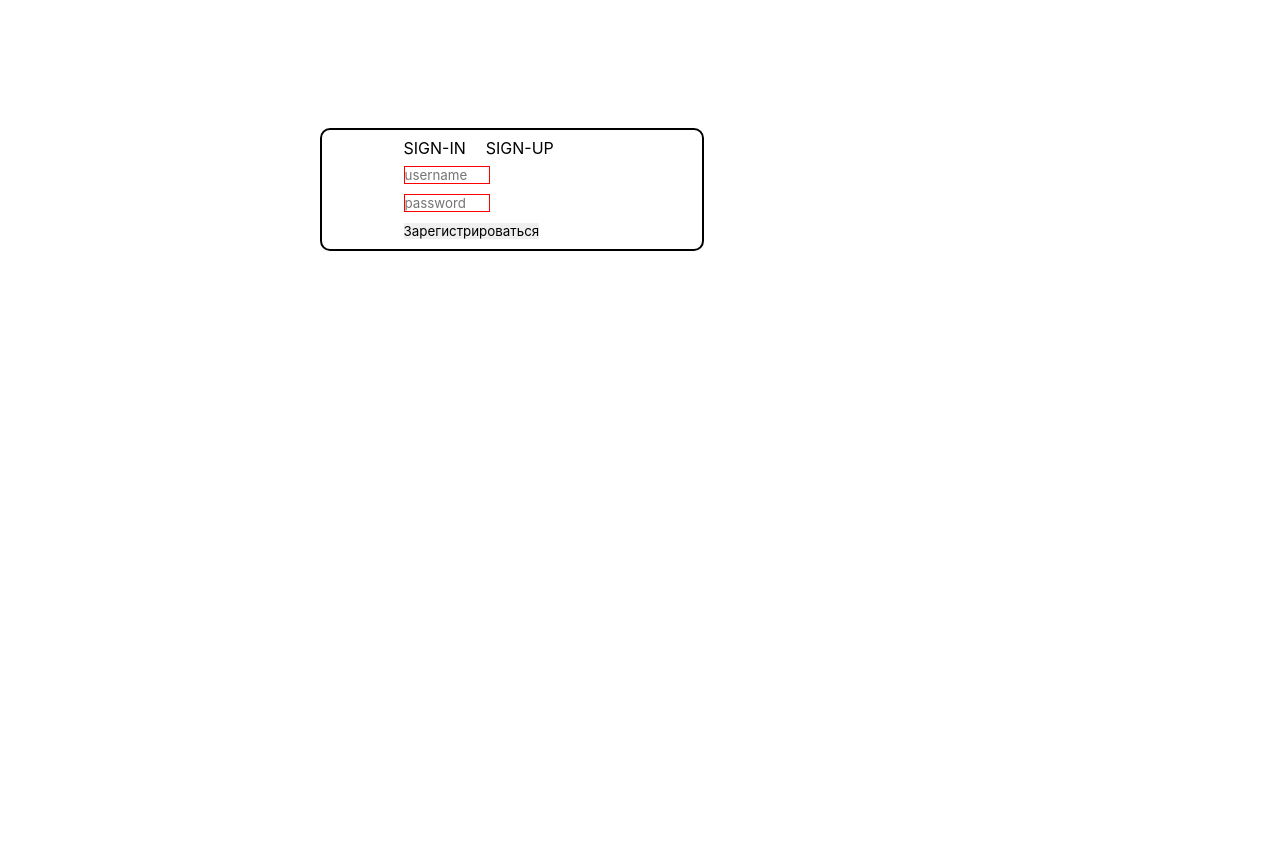
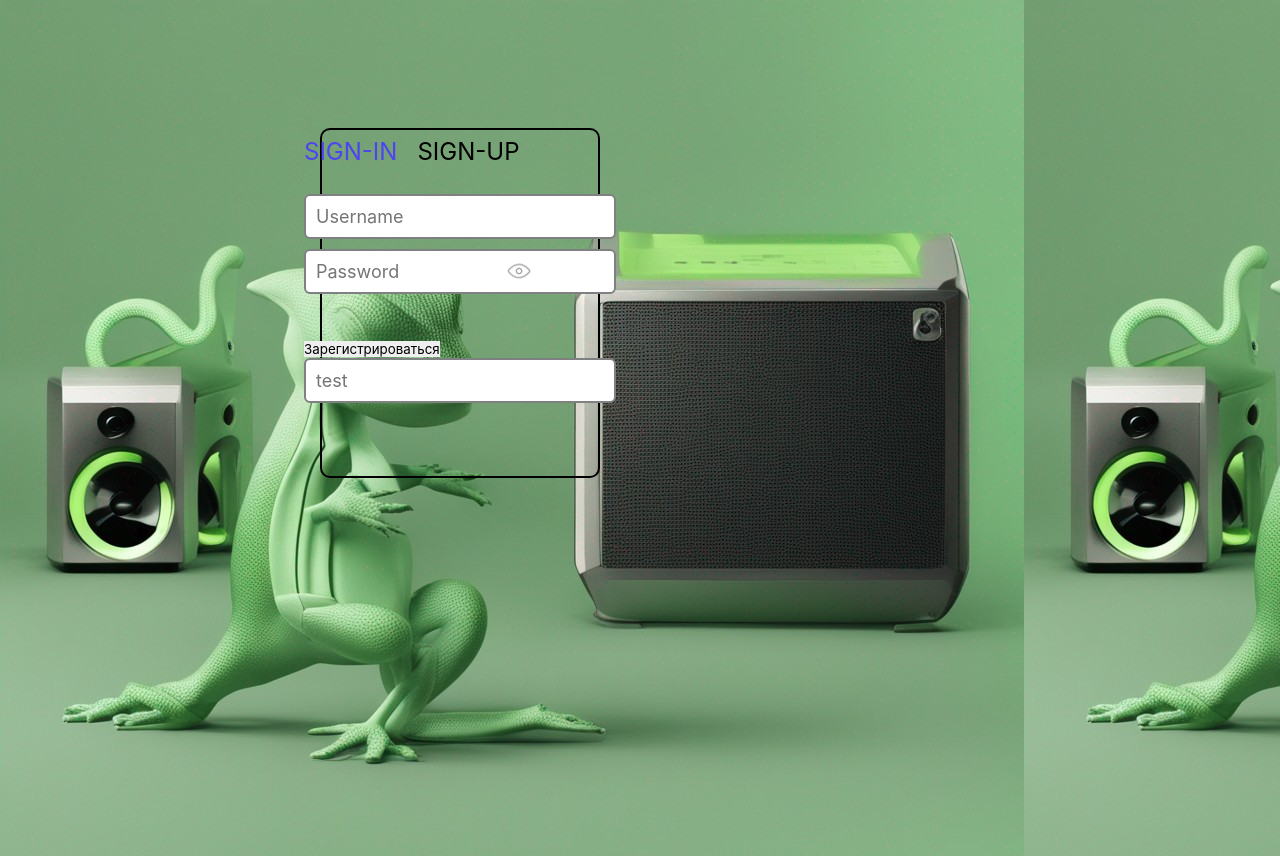
Before and after one commit to polovnikovAI/auth-sign-in, a React (Create React App) app: page / in a window 1280 px wide. Shown: the top 856 px of the page. Built offline with nearby package versions, Linux system fonts and the light colour scheme.

Commit message:
добавил кнопку 'показать пароль'

```diff
--- a/src/components/Sign-in-up/Form.jsx
+++ b/src/components/Sign-in-up/Form.jsx
@@ -1,45 +1,52 @@
 import React, { useState } from 'react'
 import s from './FormStyle.module.sass'
+import eyeIcon from '../../hide-passwd.png'
+import CustomInput from '../UI/CustomInput'
 
 const Form = () => {
-    const [optionLoginActive, setOptionLoginActive] = useState(false)
-    const [optionRegistrationActive, setOptionRegistrationActive] = useState(false)
+    const [optionActive, setOptionActive] = useState(false)
+    const [visiblePassword, setVisiblePassword] = useState(false)
     return (
         <div className={s.form}>
             <div className={s.wrapper}>
                 <div className={s.options}>
                     <div
-                        className={optionLoginActive ? s.optionActive : s.optionLogin}
+                        className={optionActive ? s.option : s.optionActive}
                         onClick={() => {
-                            setOptionRegistrationActive(false)
-                            setOptionLoginActive(!optionLoginActive)
+                            setOptionActive(false)
                         }}
                     >
                         SIGN-IN
                     </div>
                     <div
-                        className={optionRegistrationActive ? s.optionActive : s.optionRegistration}
+                        className={optionActive ? s.optionActive : s.option}
                         onClick={() => {
-                            setOptionLoginActive(false)
-                            setOptionRegistrationActive(!optionRegistrationActive)
+                            setOptionActive(true)
                         }}
                     >
                         SIGN-UP
                     </div>
                 </div>
                 <div className={s.inputBlock}>
-                    <input
+                    <CustomInput
                         type='text'
-                        className={s.input}
-                        placeholder='username'
+                        placeholder='Username'
                     />
-                    <input
-                        type='text'
-                        className={s.input}
-                        placeholder='password'
+                    <CustomInput
+                        type={visiblePassword ? 'text' : 'password'}
+                        placeholder='Password'
+                    />
+                    <img
+                        src={eyeIcon}
+                        alt='show'
+                        className={s.showPasswd}
+                        onClick={(e) => {
+                            setVisiblePassword(!visiblePassword)
+                        }}
                     />
                 </div>
                 <button>Зарегистрироваться</button>
+                <CustomInput placeholder='test' />
             </div>
         </div>
     )
--- a/src/components/Sign-in-up/FormStyle.module.sass
+++ b/src/components/Sign-in-up/FormStyle.module.sass
@@ -1,5 +1,7 @@
 .form
-    width: 30%
+    width: 280px
+    height: 350px
+    font-size: 24px
     display: flex
     justify-content: center
     margin: 10% 0 0 25%
@@ -9,22 +11,24 @@
         padding: 10px 20px
         .options
             display: flex
-            .optionLogin
-                background: transparent
-                cursor: pointer
-                margin-right: 20px
-            .optionRegistration
+            .option
                 background: transparent
                 cursor: pointer
                 margin-right: 20px
             .optionActive
                 color: #4d44f2
                 margin-right: 20px
+                cursor: pointer
         .inputBlock
             display: flex
             flex-direction: column
-            margin-top: 10px
-            .input
-                width: 40%
-                border: 1px solid red
-                margin-bottom: 10px
+            margin-top: 30px
+            .showPasswd
+                width: 30px
+                height: 30px
+                position: relative
+                top: -48px
+                left: 200px
+                opacity: .4
+                &:hover
+                    opacity: 1
--- a/src/components/UI/CustomInput.jsx
+++ b/src/components/UI/CustomInput.jsx
@@ -4,10 +4,9 @@ import s from './inputStyle.module.sass'
 const CustomInput = (children) => {
     return (
         <input
-            type='text'
             className={s.customInput}
             {...children}
-        ></input>
+        />
     )
 }
 
--- a/src/components/UI/inputStyle.module.sass
+++ b/src/components/UI/inputStyle.module.sass
@@ -1,2 +1,8 @@
 .customInput
-    padding: 6px 8px
+    padding: 10px
+    font-size: 18px
+    border: 2px solid #7e8082
+    border-radius: 6px
+    margin-bottom: 10px
+    &:focus
+        border: 2px solid lightblue
--- a/src/index.css
+++ b/src/index.css
@@ -4,4 +4,6 @@ body {
         'Droid Sans', 'Helvetica Neue', sans-serif;
     -webkit-font-smoothing: antialiased;
     -moz-osx-font-smoothing: grayscale;
+    background-image: url('./speaker5.png');
+    background-repeat: inherit;
 }
```
Also changed, not shown: src/hide-passwd.png (added), src/speaker5.png (added).
